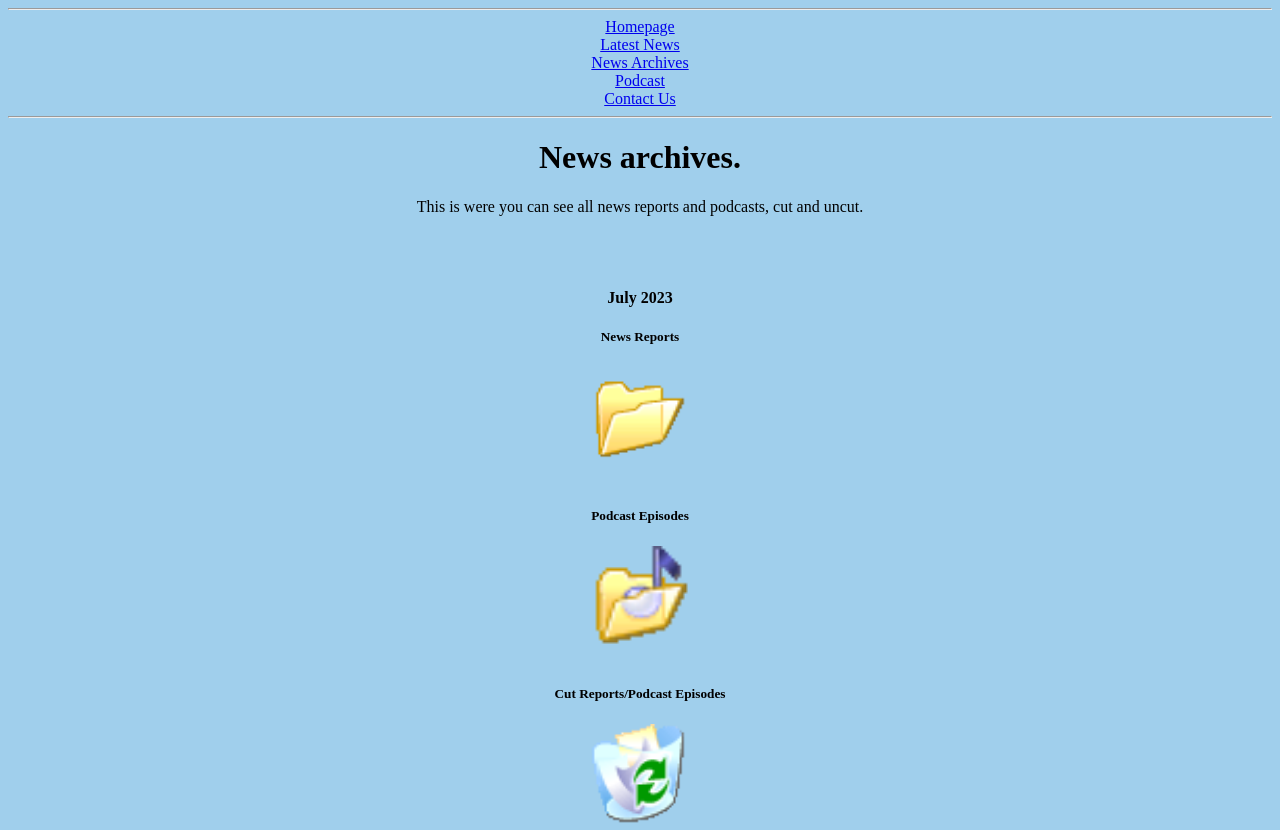
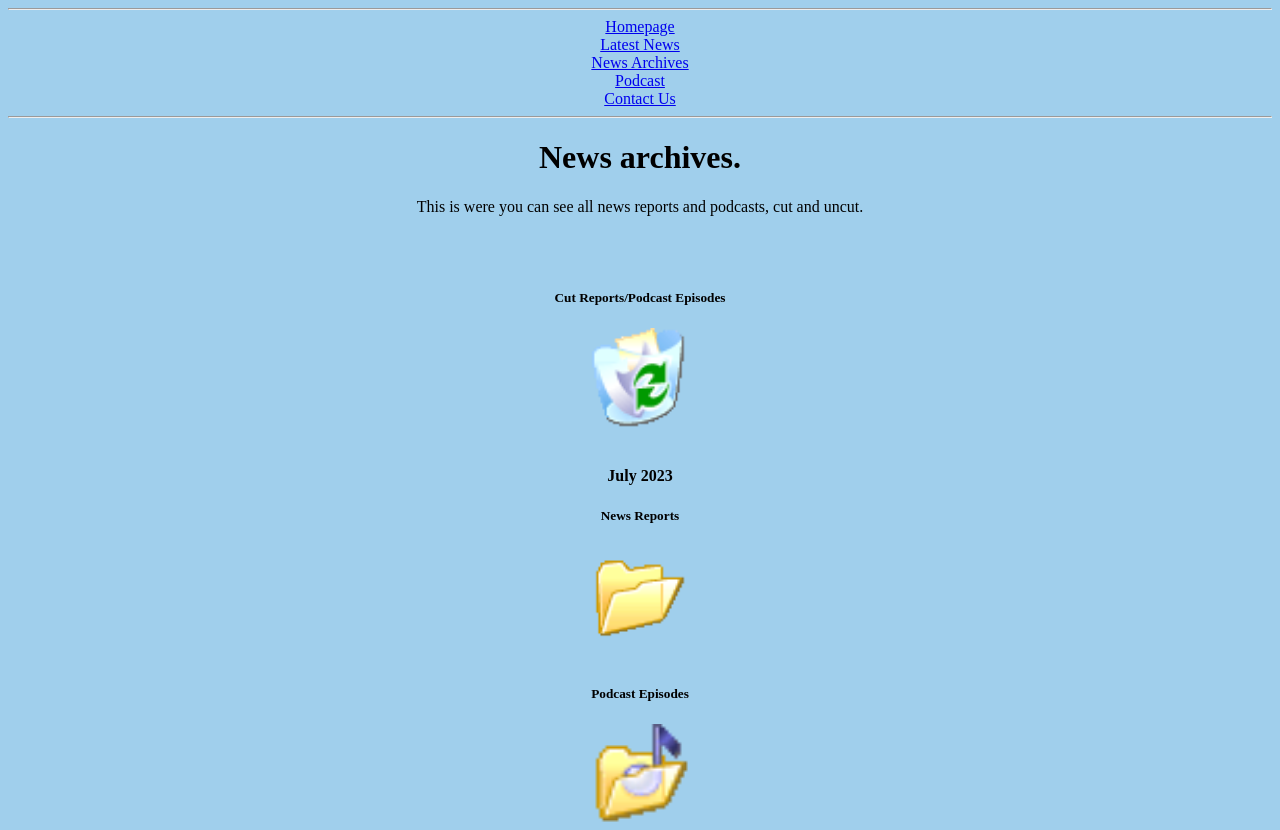
Before and after one commit to TheRealTrooper/News, a plain HTML site: page newsarchive.htm in a window 1280 px wide. Shown: the top 830 px of the page. Drawn offline with Linux system fonts and the light colour scheme.

Commit message:
Update newsarchive.htm

```diff
--- a/newsarchive.htm
+++ b/newsarchive.htm
@@ -19,12 +19,15 @@
 <h1>News archives.</h1>
 <p>This is were you can see all news reports and podcasts, cut and uncut.</p>
 <br></br>
-<h4>July 2023</h4>
+<h5>Cut Reports/Podcast Episodes</h5>
+<a href="link address"><img src="trashed.png" width="100" height="100"></a>
+  <br></br>
+  <h4>July 2023</h4>
 <h5>News Reports</h5>
 <a href="https://koolcoder123.github.io/archive-for-news/index.htm"><img src="folder.png" width="100" height="100"></a>
 <br></br>
 <h5>Podcast Episodes</h5>
-<a href="link address"><img src="podcast.png" width="100" height="100"></a>
+<a href="https://koolcoder123.github.io/archive-for-news/15pod.htm"><img src="podcast.png" width="100" height="100"></a>
 <br></br>
 <h5>Cut Reports/Podcast Episodes</h5>
 <a href="link address"><img src="trashed.png" width="100" height="100"></a>
```
